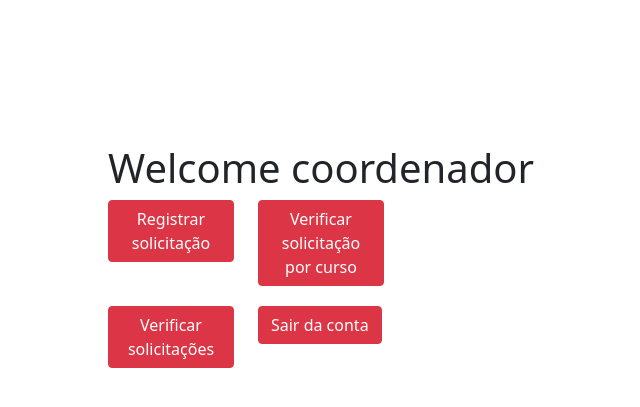
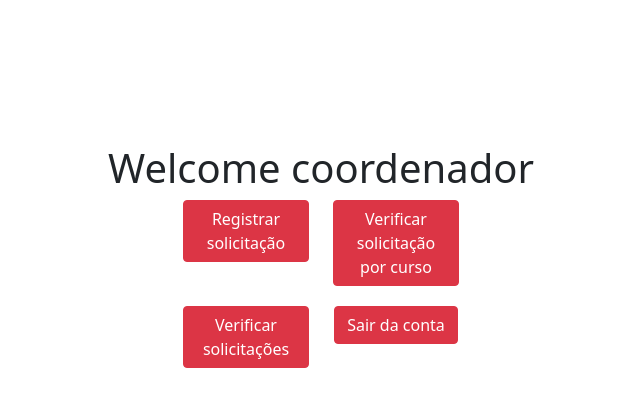
Before and after one commit to VitorMarciano001/FATEC_DES_WEB2_2024_Avaliacao1, a PHP site: page /pages/home_page.php in a window 1280 px wide. Shown: the part 144-551 px from the top of the page, without its empty margins (319-959 px from the left). Run offline with PHP 8.4, Linux system fonts and the light colour scheme; the visitor is signed in with stand-in values (Sample User, id 1).

Commit message:
Feito ajustes na tela de login para ser possivel acessar solicitacoes

```diff
--- a/index.php
+++ b/index.php
@@ -27,6 +27,12 @@
       <div class="d-grid gap-2">
         <button class="btn btn-primary" type="submit">Entrar</button>
       </div>
+      <div style="margin-top: 10px;" class="d-grid gap-2">
+        <p style="text-align: center;">ou</p>
+      </div>
+      <div  class="d-grid gap-2">
+        <a href="pages/verify_solicitations.php" class="btn btn-primary">Verificar solicitações</a>
+      </div>
     </form>
   </div>
 </body>
--- a/pages/home_page.php
+++ b/pages/home_page.php
@@ -27,26 +27,31 @@ if (!isset($_SESSION['$userType']) && $_SESSION['loggedIn'] == true) {
     <div class="wrapper">
         <div>
             <h1 style="text-align: center;">Welcome <?php echo $USER; ?> </h1>
-
         </div>
 
-        <div  class="container">
-            <div class="row">
-                <div class="col-6 col-sm-4"><?php
-                                            if ($USER == "coordenador") {
-                                                echo '<div class="col"><a href="register_solicitation.php" class="btn btn-danger">Registrar solicitação</a></div>';
-                                            }
-                                            ?></div>
-                <div class="col-6 col-sm-4"><a href="" class="btn btn-danger">Verificar solicitação por curso</a></div>
-
+        <div class="container">
+            <div class="row justify-content-center">
+                <div class="col-6 col-sm-4 text-center">
+                    <?php
+                    if ($USER == "coordenador") {
+                        echo '<a href="register_solicitation.php" class="btn btn-danger">Registrar solicitação</a>';
+                    }
+                    ?>
+                </div>
+                <div class="col-6 col-sm-4 text-center">
+                    <a href="" class="btn btn-danger">Verificar solicitação por curso</a>
+                </div>
                 <div style="margin-top: 10px; margin-bottom: 10px;" class="w-100 d-none d-md-block"></div>
-
-                <div class="col-6 col-sm-4"><a href="verify_solicitations.php" class="btn btn-danger">Verificar solicitações</a></div>
-                <div class="col-6 col-sm-4"><a href="../controller/logout_controller.php" class="btn btn-danger">Sair da conta</a></div>
+                <div class="col-6 col-sm-4 text-center">
+                    <a href="verify_solicitations.php" class="btn btn-danger">Verificar solicitações</a>
+                </div>
+                <div class="col-6 col-sm-4 text-center">
+                    <a href="../controller/logout_controller.php" class="btn btn-danger">Sair da conta</a>
+                </div>
             </div>
         </div>
+    </div>
+</body>
 
 
-</body>
-
 </html>
--- a/styles/login.css
+++ b/styles/login.css
@@ -10,3 +10,7 @@ html, body{
 .wrapper{
     width: 450PX;
 }
+
+.text-center {
+    text-align: center;
+}
```
